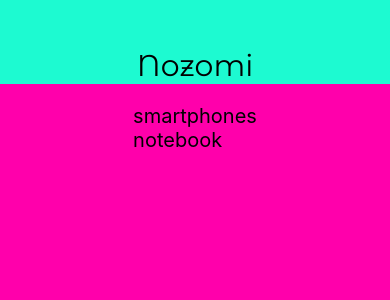
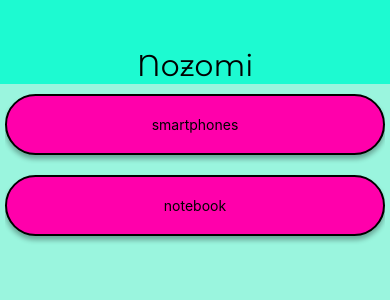
Before and after one commit to AgustinBeli/App-Development, a React Native app in the folder desafio3/: screen / in a window 390 px wide. Shown: the top 300 px of the page. Built offline with nearby package versions, Linux system fonts and the light colour scheme.

Commit message:
Desafio 3

```diff
--- a/desafio3/src/Components/Card.jsx
+++ b/desafio3/src/Components/Card.jsx
@@ -4,7 +4,7 @@ import { colors } from "../Global/Colors";
 
 const Card = ({ children, additionalStyle = [] }) => {
   return (
-    <View style={(styles.containerCard, additionalStyle)}>{children}</View>
+    <View style={[styles.containerCard, additionalStyle]}>{children}</View>
   );
 };
 
@@ -12,7 +12,7 @@ export default Card;
 
 const styles = StyleSheet.create({
   containerCard: {
-    width: 150,
+    width: 380,
     shadowColor: "#000",
     shadowOffset: {
       width: 0,
@@ -23,10 +23,10 @@ const styles = StyleSheet.create({
     elevation: 9,
     borderWidth: 2,
     borderColor: "black",
-    justifyContent: "center",
+    backgroundColor: colors.rose,
     alignItems: "center",
-    backgroundColor: colors.turquoise3,
     marginVertical: 10,
-    borderRadius: 10,
+    borderRadius: 100,
+    padding: 20,
   },
 });
--- a/desafio3/src/Components/CategoryItem.jsx
+++ b/desafio3/src/Components/CategoryItem.jsx
@@ -1,12 +1,14 @@
-import { Pressable, StyleSheet, Text } from "react-native";
+import { StyleSheet, Text, View } from "react-native";
 import React from "react";
 import Card from "./Card";
+import { colors } from "../Global/Colors";
+import { Pressable } from "react-native";
 
 const CategoryItem = ({ item, setCategorySelected }) => {
   return (
     <Pressable onPress={() => setCategorySelected(item)}>
-      <Card style={styles.card}>
-        <Text style={styles.textCard}>{item}</Text>
+      <Card>
+        <Text>{item}</Text>
       </Card>
     </Pressable>
   );
@@ -14,8 +16,4 @@ const CategoryItem = ({ item, setCategorySelected }) => {
 
 export default CategoryItem;
 
-const styles = StyleSheet.create({
-  textCard: {
-    fontSize: 20,
-  },
-});
+const styles = StyleSheet.create({});
--- a/desafio3/src/Components/ProductItem.jsx
+++ b/desafio3/src/Components/ProductItem.jsx
@@ -5,7 +5,7 @@ import Card from "./Card";
 const ProductItem = ({ item }) => {
   return (
     <Card additionalStyle={styles.additionalStyleCard}>
-      <Text>{item.title}</Text>
+      <Text style={styles.textProduct}>{item.title}</Text>
       <Image
         style={styles.image}
         resizeMode="cover"
@@ -18,6 +18,18 @@ const ProductItem = ({ item }) => {
 export default ProductItem;
 
 const styles = StyleSheet.create({
-  image: {},
-  additionalStyleCard: {},
+  image: {
+    height: 150,
+    width: 150,
+    borderRadius: 100,
+  },
+  additionalStyleCard: {
+    flexDirection: "row",
+    alignItems: "center",
+    height: 200,
+    justifyContent: "space-between",
+  },
+  textProduct: {
+    fontSize: 15,
+  },
 });
--- a/desafio3/src/Components/Search.jsx
+++ b/desafio3/src/Components/Search.jsx
@@ -1,15 +1,30 @@
 import { Pressable, StyleSheet, Text, TextInput, View } from "react-native";
 import React, { useState } from "react";
+import { FontAwesome } from "@expo/vector-icons";
+import { Entypo } from "@expo/vector-icons";
+import { Ionicons } from "@expo/vector-icons";
+import { colors } from "../Global/Colors";
 
 const Search = ({ onSearch, error = "", goBack }) => {
   const [keyword, setKeyword] = useState("");
 
   return (
-    <View>
-      <TextInput />
-      <Pressable onPress={() => onSearch(keyword)}></Pressable>
-      <Pressable onPress={() => setKeyword("")}></Pressable>
-      <Pressable onPress={goBack}></Pressable>
+    <View style={styles.containerSearch}>
+      <TextInput
+        style={styles.containerTextInput}
+        placeholder="Search..."
+        value={keyword}
+        onChangeText={setKeyword}
+      />
+      <Pressable onPress={() => onSearch(keyword)}>
+        <FontAwesome name="search" size={24} color="black" />
+      </Pressable>
+      <Pressable onPress={() => setKeyword("")}>
+        <Entypo name="erase" size={28} color="black" />
+      </Pressable>
+      <Pressable onPress={goBack}>
+        <Ionicons name="arrow-back-circle-sharp" size={28} color="black" />
+      </Pressable>
       {error ? <Text>{error}</Text> : null}
     </View>
   );
@@ -17,4 +32,19 @@ const Search = ({ onSearch, error = "", goBack }) => {
 
 export default Search;
 
-const styles = StyleSheet.create({});
+const styles = StyleSheet.create({
+  containerSearch: {
+    flexDirection: "row",
+    height: "10%",
+    justifyContent: "space-evenly",
+    alignItems: "center",
+    backgroundColor: colors.rose,
+  },
+  containerTextInput: {
+    width: 280,
+    padding: 5,
+    fontSize: 20,
+    backgroundColor: colors.white,
+    borderRadius: 20,
+  },
+});
--- a/desafio3/src/Data/products.json
+++ b/desafio3/src/Data/products.json
@@ -6,7 +6,14 @@
         "price": 800,
         "stock": 10,
         "brand": "Apple",
-        "category": "smartphones"
+        "category": "smartphones",
+        "images":[
+            "https://i.dummyjson.com/data/products/1/1.jpg",
+            "https://i.dummyjson.com/data/products/1/2.jpg",
+            "https://i.dummyjson.com/data/products/1/3.jpg",
+            "https://i.dummyjson.com/data/products/1/4.jpg",
+            "https://i.dummyjson.com/data/products/1/thumbnail.jpg"
+        ]
     },
     {
         "id": 2,
@@ -15,6 +22,22 @@
         "price": 1200,
         "stock": 5,
         "brand": "Apple",
-        "category": "smartphones"
+        "category": "smartphones",
+        "images":[
+            "https://i.dummyjson.com/data/products/2/1.jpg",
+            "https://i.dummyjson.com/data/products/2/2.jpg",
+            "https://i.dummyjson.com/data/products/2/3.jpg",
+            "https://i.dummyjson.com/data/products/2/thumbnail.jpg"
+        ]
+    },
+    {
+        "id": 3,
+        "title": "Samsung Galaxy 100",
+        "description": "An samsung mobile which is nothing like apple",
+        "price": 1200,
+        "stock": 5,
+        "brand": "Samsung",
+        "category": "smartphones",
+        "images":["https://i.dummyjson.com/data/products/3/1.jpg"]
     }
 ]
--- a/desafio3/src/Screens/Home.jsx
+++ b/desafio3/src/Screens/Home.jsx
@@ -22,9 +22,7 @@ export default Home;
 const styles = StyleSheet.create({
   containerHome: {
     flex: 1,
-    backgroundColor: colors.rose,
-    justifyContent: "center",
+    backgroundColor: colors.turquoise3,
     alignItems: "center",
-    paddingTop: 20,
   },
 });
--- a/desafio3/src/Screens/ItemListCategory.jsx
+++ b/desafio3/src/Screens/ItemListCategory.jsx
@@ -1,11 +1,12 @@
-import { FlatList, StyleSheet, Text, View } from "react-native";
+import { FlatList, StyleSheet, View } from "react-native";
 import React, { useEffect, useState } from "react";
 import productsRaw from "../Data/products.json";
 import ProductItem from "../Components/ProductItem";
+import { colors } from "../Global/Colors";
 import Search from "../Components/Search";
 
 const ItemListCategory = ({ category, setCategory }) => {
-  const [categorySelected, setCategorySelected] = useState([category]);
+  const [categorySelected, setCategorySelected] = useState(category);
   const [products, setProducts] = useState([]);
   const [keyword, setKeyword] = useState("");
   const [keywordError, setKeywordError] = useState("");
@@ -27,27 +28,39 @@ const ItemListCategory = ({ category, setCategory }) => {
       setKeyword(input);
       setKeywordError("");
     } else {
-      setKeywordError("Solo letras y números");
+      console.log("Sólo letras y números");
+      setKeywordError("Sólo letras y números");
     }
   };
 
   return (
-    <View>
+    <View style={styles.containerSearch}>
       <Search
         onSearch={onSearch}
         error={keywordError}
         goBack={() => setCategory("")}
       />
+      <View style={styles.containerProducts}>
         <FlatList
+          style={styles.containerCategory}
           data={products}
           keyExtractor={(product) => product.id}
           renderItem={({ item }) => ProductItem({ item })}
           showsVerticalScrollIndicator={false}
         />
       </View>
+    </View>
   );
 };
 
 export default ItemListCategory;
 
-const styles = StyleSheet.create({});
+const styles = StyleSheet.create({
+  containerSearch: {
+    height: "90%",
+    backgroundColor: colors.turquoise3,
+  },
+  containerProducts: {
+    alignItems: "center",
+  },
+});
--- a/desafio3/src/Validations/expressions.js
+++ b/desafio3/src/Validations/expressions.js
@@ -1,4 +1,4 @@
-const input = "agustin"
+const input = "agustin123"
 
 const expression = /^[0-9]*$/
 
```
Also changed, not shown: desafio3/App.js (+5 -5 lines). Lines whose indentation alone changed are shown as unchanged.
